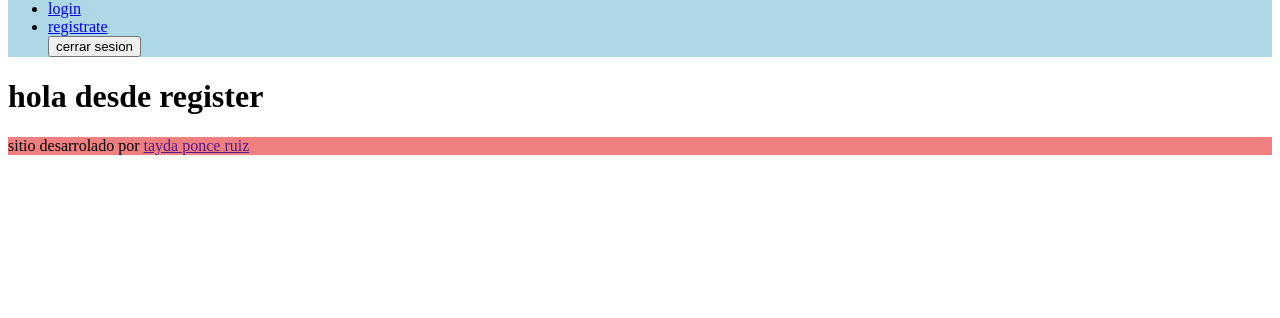
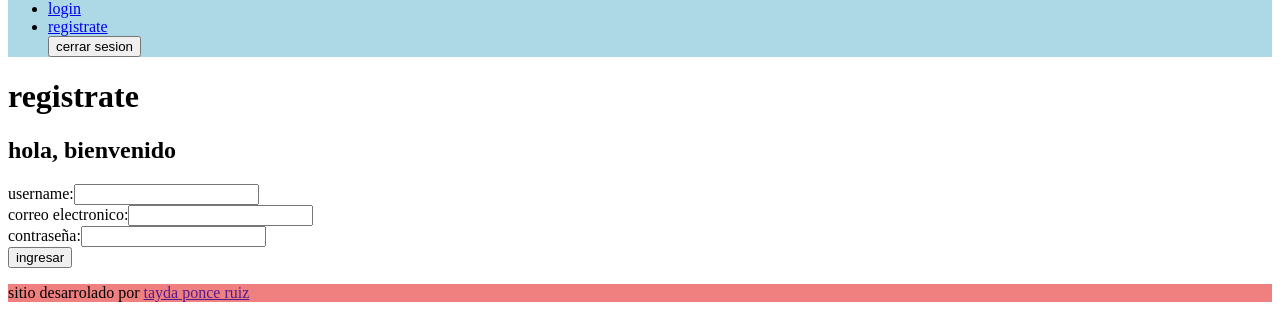
Before and after one commit to TaydaPonceRuiz/base-proyecto-999198242, a React (Vite) app: page /registrate in a window 1280 px wide. Shown: the part 364-682 px from the top of the page. Built offline with nearby package versions, Linux system fonts and the light colour scheme.

Commit message:
add: contenido estatico en register, preparacion del form

```diff
--- a/src/pages/Register.jsx
+++ b/src/pages/Register.jsx
@@ -3,7 +3,26 @@ import { Layout } from "../components/Layout"
 const Register = () => {
   return (
     <Layout>
-      <h1>hola desde register</h1>
+      <h1>registrate</h1>
+
+      <section>
+        <h2>hola, bienvenido</h2>
+        <form>
+          <div>
+            <label>username:</label>
+            <input type="text" />
+          </div>
+          <div>
+            <label>correo electronico:</label>
+            <input type="email" />
+          </div>
+          <div>
+            <label>contraseña:</label>
+            <input type="password" />
+          </div>
+          <button>ingresar</button>
+        </form>
+      </section>
     </Layout>
   )
 }
```
